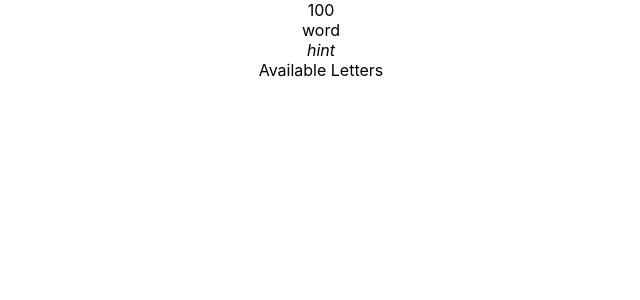
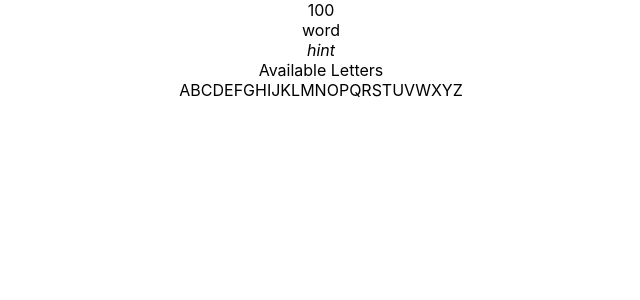
Before and after one commit to elikkozak/UAcademy, a React (Create React App) app in the folder Projects/hangman/: page / in a window 1280 px wide. Shown: the top 300 px of the page, without its empty margins (319-959 px from the left). Built offline with nearby package versions, Linux system fonts and the light colour scheme.

Commit message:
changed letters to show all letters

```diff
--- a/Projects/hangman/src/components/Letters.js
+++ b/Projects/hangman/src/components/Letters.js
@@ -6,7 +6,9 @@ class Letters extends Component {
     return (
       <div>
         <div>Available Letters</div>
-        <Letter />
+        {Object.keys(this.props.letterStatus).map(letter => (
+          <Letter key={letter} letter={letter} />
+        ))}
       </div>
     );
   }
```
